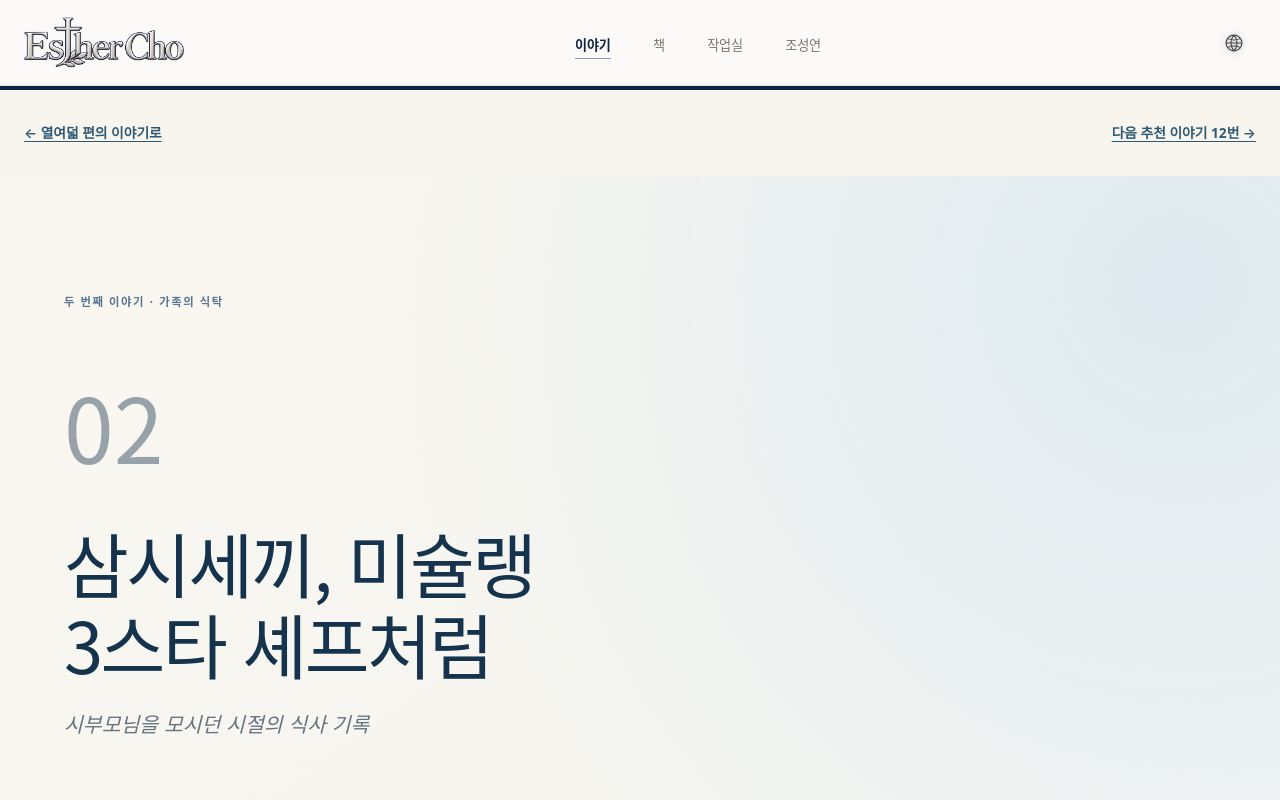
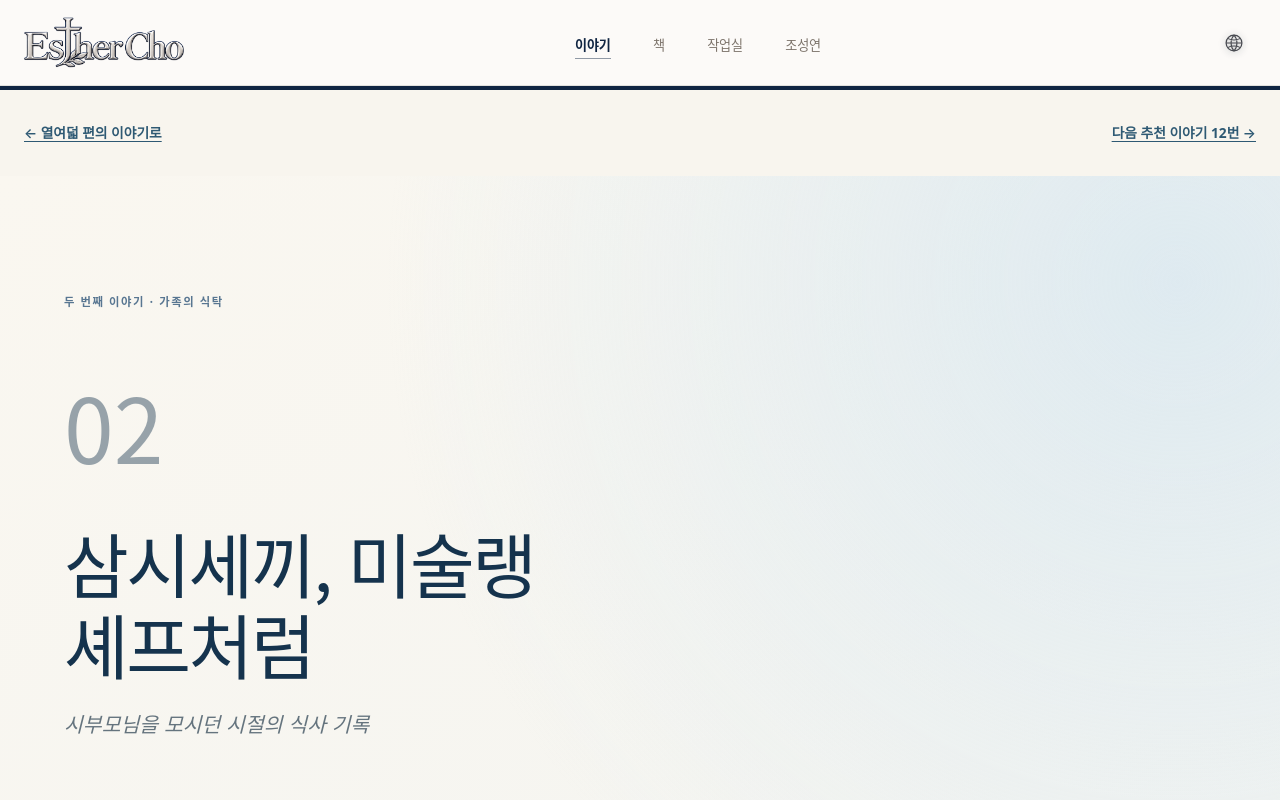
Before and after one commit to k-mama/esthercho, a Next.js app: page /ko/stories/three-meals-a-day in a window 1280 px wide. Shown: the top 800 px of the page. Built offline with nearby package versions, Linux system fonts and the light colour scheme.

Commit message:
Rename Korean family meals story title to 미술랭 셰프처럼

```diff
--- a/src/app/ko/stories/three-meals-a-day/page.tsx
+++ b/src/app/ko/stories/three-meals-a-day/page.tsx
@@ -3,7 +3,7 @@ import Link from "next/link";
 import { FamilyMealsGallery } from "@/components/family-meals-gallery";
 import "../../../stories/stories.css";
 export const metadata: Metadata = {
-  title: "삼시세끼, 미슐랭 3스타 셰프처럼",
+  title: "삼시세끼, 미술랭 셰프처럼",
   description: "약 6~7년 동안 시부모님을 위해 매일 차렸던 삼시세끼의 실제 사진 57장.",
   alternates: { canonical: "/ko/stories/three-meals-a-day/",
     languages: { en: "/stories/three-meals-a-day/", ko: "/ko/stories/three-meals-a-day/" } },
--- a/src/components/family-meals-gallery.tsx
+++ b/src/components/family-meals-gallery.tsx
@@ -6,7 +6,7 @@ const photos = [...featured,...Array.from({length:57},(_,i)=>i+1).filter(i=>!fea
 const copy = {
  ko: {
   eyebrow:"두 번째 이야기 · 가족의 식탁",
-  title:"삼시세끼, 미슐랭 3스타 셰프처럼",
+  title:"삼시세끼, 미술랭 셰프처럼",
   sub:"시부모님을 모시던 시절의 식사 기록",
   line1:"약 6~7년 동안 시부모님을 모시고 살았다.",
   line2:"그동안 마치 내 직업이 미슐랭 3스타 레스토랑 셰프라도 되는 것처럼 매일 아침, 점심, 저녁을 차렸다.",
--- a/src/content/esther-story-archive.ts
+++ b/src/content/esther-story-archive.ts
@@ -516,7 +516,7 @@ export const storyIndex = (locale: StoryLocale) => {
   }));
   list.push({
     number: "02",
-    title: locale === "ko" ? "삼시세끼, 미슐랭 3스타 셰프처럼" : "Three Meals a Day",
+    title: locale === "ko" ? "삼시세끼, 미술랭 셰프처럼" : "Three Meals a Day",
     meta: locale === "ko" ? "가족 · 식탁" : "Family · Table",
     href: `${locale === "ko" ? "/ko" : ""}/stories/three-meals-a-day/`,
   });
```
